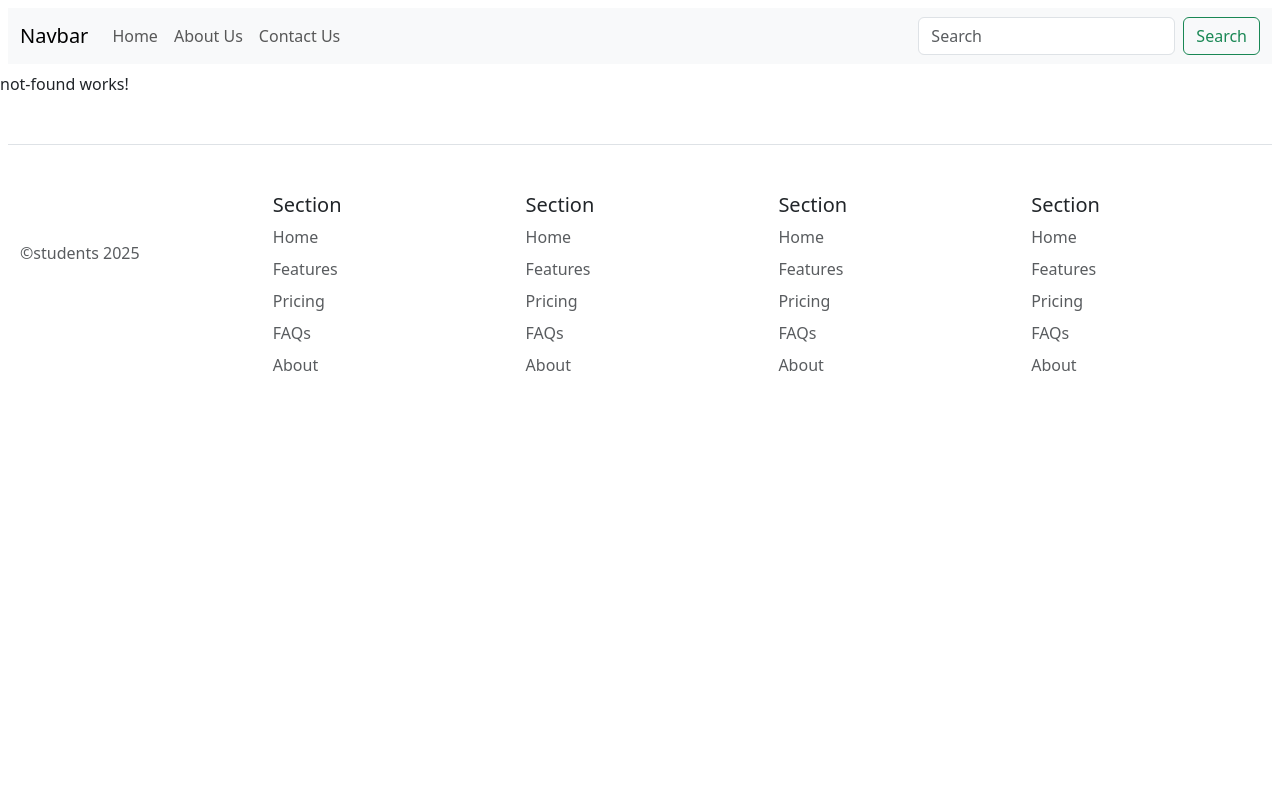
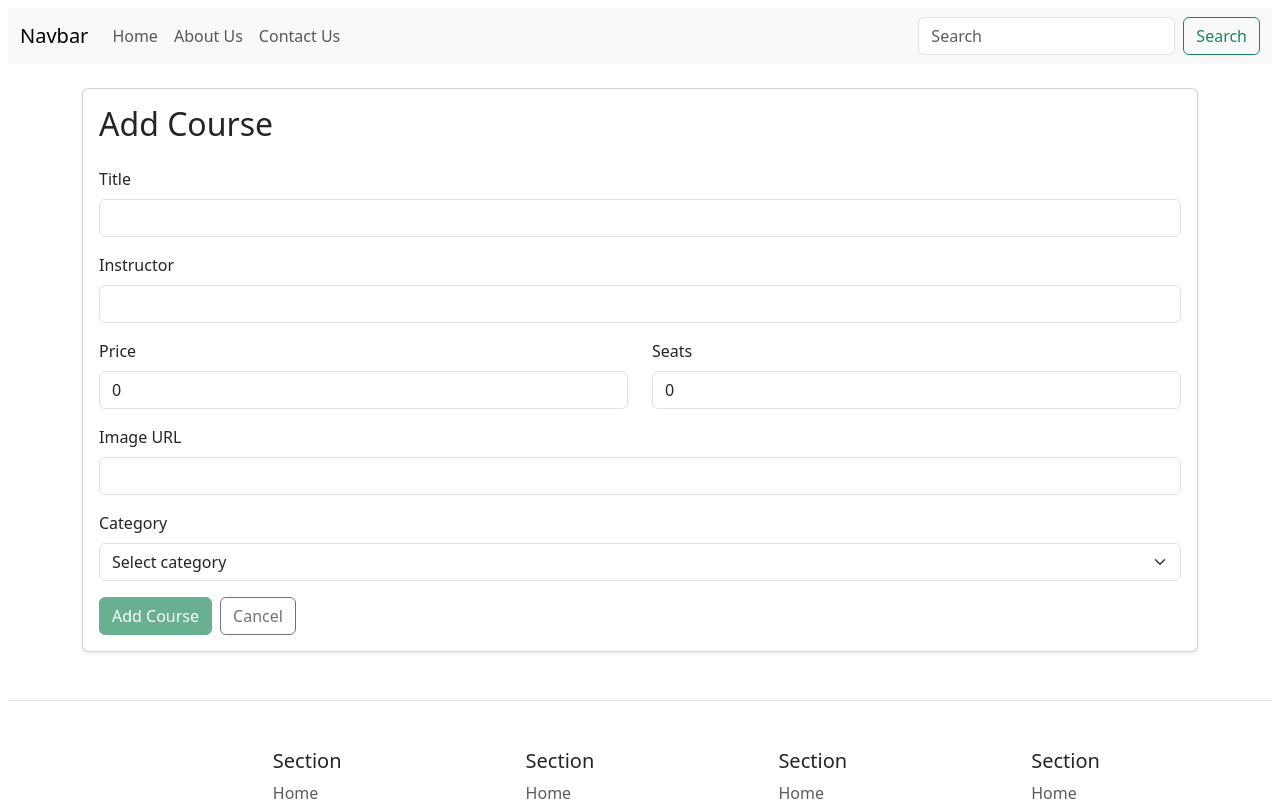
Before and after one commit to Shaza-Elshimy/Angular-labs, an Angular app: page /courses/new in a window 1280 px wide. Shown: the top 801 px of the page. Built offline with nearby package versions, Linux system fonts and the light colour scheme; no server answers.

Commit message:
add course form component and add ,update and delete operations

```diff
--- a/src/app/app.routes.ts
+++ b/src/app/app.routes.ts
@@ -4,12 +4,15 @@ import { AboutAs } from './components/about-as/about-as';
 import { ContactUs } from './components/contact-us/contact-us';
 import { NotFound } from './components/not-found/not-found';
 import { CourseDetails } from './components/course-details/course-details';
+import { CourseForm } from './components/course-form/course-form';
 
 export const routes: Routes = [
     {path:'',redirectTo:'home',pathMatch:'full'},
     {path:'home',component:Home},
     {path:'aboutUs',component:AboutAs},
     {path:'contactUs',component:ContactUs},
+    {path:'courses/new',component:CourseForm},
+    {path:'courses/edit/:id',component:CourseForm},
     {path:'details/:id',component:CourseDetails},
     {path:'**',component:NotFound}
 ];
--- a/src/app/components/course-details/course-details.html
+++ b/src/app/components/course-details/course-details.html
@@ -6,8 +6,9 @@
             <p class="card-text">{{course.instructor}}</p>
             <p class="card-text">${{course.price}}</p>
             <p class="card-text">Seats Available: {{course.seats}}</p>
+            <p class="card-text">Category: {{course.category}}</p>
         </div>
     </div>
-}@else{
+}@else if(!isLoading && hasError){
     <p>Course not found</p>
 }
--- a/src/app/components/course-details/course-details.ts
+++ b/src/app/components/course-details/course-details.ts
@@ -1,8 +1,7 @@
-import { Component } from '@angular/core';
+import { Component, ChangeDetectorRef, OnInit, inject } from '@angular/core';
 import { ICourse } from '../../models/icourse';
 import { ApiCourses } from '../../services/api-courses';
 import { ActivatedRoute } from '@angular/router';
-import { inject } from '@angular/core';
 import { CommonModule } from '@angular/common';
 
 @Component({
@@ -11,25 +10,45 @@ import { CommonModule } from '@angular/common';
   templateUrl: './course-details.html',
   styleUrl: './course-details.css',
 })
-export class CourseDetails {
+export class CourseDetails implements OnInit {
   private activatdedRoute = inject(ActivatedRoute);
   private apiCoursesService = inject(ApiCourses);
+  private cdr = inject(ChangeDetectorRef);
   course: ICourse | null = null;
-  id: string = '';
+  isLoading = true;
+  hasError = false;
 
   ngOnInit(): void {
-    const id = this.activatdedRoute.snapshot.params['id'];
-    console.log("ID: ", id);
-    this.apiCoursesService.getCourseById(id).subscribe(({
-      next: (res) => {
-        console.log("Course Details: ", res);
-        this.course = res;
-      },
-      error: (err) => {
-        console.error("Error fetching course details: ", err);
+    this.activatdedRoute.paramMap.subscribe((params) => {
+      const id = params.get('id');
+
+      if (!id) {
+        this.course = null;
+        this.hasError = true;
+        this.isLoading = false;
+        this.cdr.detectChanges();
+        return;
       }
-    }));
 
+      this.isLoading = true;
+      this.hasError = false;
+      this.course = null;
+
+      this.apiCoursesService.getCourseById(id).subscribe({
+        next: (res) => {
+          this.course = res;
+          this.isLoading = false;
+          this.hasError = false;
+          this.cdr.detectChanges();
+        },
+        error: () => {
+          this.course = null;
+          this.hasError = true;
+          this.isLoading = false;
+          this.cdr.detectChanges();
+        }
+      });
+    });
   }
 
 }
--- /dev/null
+++ b/src/app/components/course-form/course-form.html
@@ -0,0 +1,95 @@
+<div class="container mt-4">
+  <div class="card shadow-sm">
+    <div class="card-body">
+      <h2 class="mb-4">{{ isEditMode ? 'Edit Course' : 'Add Course' }}</h2>
+
+      @if(errorMessage){
+        <div class="alert alert-danger">{{ errorMessage }}</div>
+      }
+
+      <form #courseForm="ngForm" (ngSubmit)="saveCourse()">
+        <div class="mb-3">
+          <label class="form-label">Title</label>
+          <input
+            type="text"
+            class="form-control"
+            name="title"
+            [(ngModel)]="course.title"
+            required
+          />
+        </div>
+
+        <div class="mb-3">
+          <label class="form-label">Instructor</label>
+          <input
+            type="text"
+            class="form-control"
+            name="instructor"
+            [(ngModel)]="course.instructor"
+            required
+          />
+        </div>
+
+        <div class="row">
+          <div class="col-md-6 mb-3">
+            <label class="form-label">Price</label>
+            <input
+              type="number"
+              class="form-control"
+              name="price"
+              [(ngModel)]="course.price"
+              required
+              min="0"
+            />
+          </div>
+
+          <div class="col-md-6 mb-3">
+            <label class="form-label">Seats</label>
+            <input
+              type="number"
+              class="form-control"
+              name="seats"
+              [(ngModel)]="course.seats"
+              required
+              min="0"
+            />
+          </div>
+        </div>
+
+        <div class="mb-3">
+          <label class="form-label">Image URL</label>
+          <input
+            type="text"
+            class="form-control"
+            name="image"
+            [(ngModel)]="course.image"
+            required
+          />
+        </div>
+
+        <div class="mb-3">
+          <label class="form-label">Category</label>
+          <select
+            class="form-select"
+            name="catId"
+            [(ngModel)]="course.catId"
+            (ngModelChange)="onCategoryChange()"
+            required
+          >
+            <option [ngValue]="0" disabled>Select category</option>
+            @for(cat of categories; track cat.catId) {
+              <option [ngValue]="cat.catId">{{ cat.catName }}</option>
+            }
+          </select>
+        </div>
+
+        <div class="d-flex gap-2">
+          <button class="btn btn-success" type="submit" [disabled]="courseForm.invalid">
+            {{ isEditMode ? 'Update Course' : 'Add Course' }}
+          </button>
+          <a class="btn btn-outline-secondary" routerLink="/home">Cancel</a>
+        </div>
+      </form>
+    </div>
+  </div>
+</div>
--- /dev/null
+++ b/src/app/components/course-form/course-form.ts
@@ -0,0 +1,99 @@
+import { CommonModule } from '@angular/common';
+import { Component, OnInit, inject } from '@angular/core';
+import { FormsModule } from '@angular/forms';
+import { ActivatedRoute, Router, RouterModule } from '@angular/router';
+import { ICourse } from '../../models/icourse';
+import { ICategory } from '../../models/icategory';
+import { ApiCourses } from '../../services/api-courses';
+import { ApiCategories } from '../../services/api-categories';
+
+@Component({
+  selector: 'app-course-form',
+  imports: [CommonModule, FormsModule, RouterModule],
+  templateUrl: './course-form.html',
+  styleUrl: './course-form.css',
+})
+export class CourseForm implements OnInit {
+  private apiCourses = inject(ApiCourses);
+  private apiCategories = inject(ApiCategories);
+  private activatedRoute = inject(ActivatedRoute);
+  private router = inject(Router);
+
+  categories: ICategory[] = [];
+  courseId: string | null = null;
+  isEditMode = false;
+  errorMessage = '';
+
+  course: Omit<ICourse, 'id'> = {
+    title: '',
+    instructor: '',
+    price: 0,
+    seats: 0,
+    image: '',
+    catId: 0,
+    category: '',
+  };
+
+  ngOnInit(): void {
+    this.loadCategories();
+
+    this.courseId = this.activatedRoute.snapshot.paramMap.get('id');
+    this.isEditMode = !!this.courseId;
+
+    if (this.courseId) {
+      this.apiCourses.getCourseById(this.courseId).subscribe({
+        next: (res) => {
+          const { id, ...courseData } = res;
+          this.course = {
+            ...courseData,
+            catId: Number(courseData.catId),
+            price: Number(courseData.price),
+            seats: Number(courseData.seats),
+          };
+        },
+        error: () => {
+          this.errorMessage = 'Unable to load course data.';
+        },
+      });
+    }
+  }
+
+  loadCategories(): void {
+    this.apiCategories.getAllCategories().subscribe({
+      next: (res) => {
+        this.categories = res.map((cat: any) => ({
+          catId: Number(cat.catId ?? cat.id ?? 0),
+          catName: cat.catName,
+        }));
+      },
+      error: () => {
+        this.errorMessage = 'Unable to load categories.';
+      },
+    });
+  }
+
+  onCategoryChange(): void {
+    const selectedCategory = this.categories.find(
+      (cat) => Number(cat.catId) === Number(this.course.catId)
+    );
+
+    this.course.category = selectedCategory?.catName ?? '';
+  }
+
+  saveCourse(): void {
+    this.onCategoryChange();
+
+    const request = this.isEditMode && this.courseId
+      ? this.apiCourses.updateCourse(this.courseId, this.course)
+      : this.apiCourses.addNewCourse(this.course);
+
+    request.subscribe({
+      next: () => this.router.navigateByUrl('/home'),
+      error: () => {
+        this.errorMessage = this.isEditMode
+          ? 'Unable to update course.'
+          : 'Unable to add course.';
+      },
+    });
+  }
+}
--- a/src/app/components/courses/courses.html
+++ b/src/app/components/courses/courses.html
@@ -1,3 +1,7 @@
+<div class="d-flex justify-content-end mb-3">
+    <button class="btn btn-success" (click)="navigateToAddCourse()">Add Course</button>
+</div>
+
 <div class="row">
     @for(course of filteredCourses(); track course.id) {
     <div class="card m-3" style="width: 25rem;" [ngStyle]="{'background-color':course.seats<=2?'#ffe5e5':'white'}">
@@ -19,7 +23,9 @@
             <p class="card-text">Category: {{course.category}}</p>
             <button class="btn btn-primary m-2" [disabled]="course.seats===0" (click)="register(course)">Register</button>
              <button class="btn btn-primary m-2" appAppDisableAfterClick>Click Me</button>
-             <button class="btn btn-primary m-2" (click)="navigateToDetails(course.id)">View Details</button>
+             <button class="btn btn-info m-2" (click)="navigateToDetails(course.id)">View Details</button>
+             <button class="btn btn-warning m-2" (click)="navigateToEditCourse(course.id)">Edit</button>
+             <button class="btn btn-danger m-2" (click)="deleteCourse(course.id)">Delete</button>
         </div>
     </div>
 }
--- a/src/app/components/courses/courses.ts
+++ b/src/app/components/courses/courses.ts
@@ -37,10 +37,7 @@ export class Courses implements OnChanges, OnInit {
   totalPrice: number = 0;
 
   ngOnInit(): void {
-    this.apiCoursesService.getAllCourses().subscribe((res) => {
-      this.courses.set(res);
-      this.filterCourses();
-    });
+    this.loadCourses();
   }
 
   ngOnChanges(): void {
@@ -69,6 +66,13 @@ export class Courses implements OnChanges, OnInit {
     );
   }
 
+  loadCourses(): void {
+    this.apiCoursesService.getAllCourses().subscribe((res) => {
+      this.courses.set(res);
+      this.filterCourses();
+    });
+  }
+
   register(course: ICourse) {
     if (course.seats > 0) {
       this.totalPrice += course.price;
@@ -88,4 +92,24 @@ export class Courses implements OnChanges, OnInit {
   navigateToDetails(id: number | string) {
     this.router.navigateByUrl(`/details/${id}`);
   }
+
+  navigateToAddCourse(): void {
+    this.router.navigateByUrl('/courses/new');
+  }
+
+  navigateToEditCourse(id: number | string): void {
+    this.router.navigateByUrl(`/courses/edit/${id}`);
+  }
+
+  deleteCourse(id: string): void {
+    this.apiCoursesService.deleteCourse(id).subscribe({
+      next: () => {
+        this.courses.update((courses) => courses.filter((course) => course.id !== id));
+        this.filterCourses();
+      },
+      error: (err) => {
+        console.error('Error deleting course:', err);
+      },
+    });
+  }
 }
--- a/src/app/services/api-courses.ts
+++ b/src/app/services/api-courses.ts
@@ -3,6 +3,7 @@ import { HttpClient } from '@angular/common/http';
 import { inject } from '@angular/core';
 import { ICourse } from '../models/icourse';
 import { Observable } from 'rxjs';
+
 @Injectable({
   providedIn: 'root',
 })
@@ -10,19 +11,27 @@ export class ApiCourses {
   private httpClient = inject(HttpClient);
   private apiUrl = 'https://69d103e090cd06523d5dc528.mockapi.io/courses';
 
-  getAllCourses():Observable<ICourse[]> {
+  getAllCourses(): Observable<ICourse[]> {
     return this.httpClient.get<ICourse[]>(this.apiUrl);
   }
 
-  getCoursesByCatId(catId:number):Observable<ICourse[]>{
+  getCoursesByCatId(catId: number): Observable<ICourse[]> {
     return this.httpClient.get<ICourse[]>(`${this.apiUrl}?catId=${catId}`);
   }
 
-  getCourseById(id:string):Observable<ICourse>{
+  getCourseById(id: string): Observable<ICourse> {
     return this.httpClient.get<ICourse>(`${this.apiUrl}/${id}`);
   }
 
-  addNewCourse(course:ICourse):Observable<ICourse> {
-    return this.httpClient.post<ICourse>(this.apiUrl, JSON.stringify(course));
+  addNewCourse(course: Omit<ICourse, 'id'>): Observable<ICourse> {
+    return this.httpClient.post<ICourse>(this.apiUrl, course);
+  }
+
+  updateCourse(id: string, course: Partial<ICourse>): Observable<ICourse> {
+    return this.httpClient.put<ICourse>(`${this.apiUrl}/${id}`, course);
+  }
+
+  deleteCourse(id: string): Observable<void> {
+    return this.httpClient.delete<void>(`${this.apiUrl}/${id}`);
   }
 }
```
Also changed, not shown: src/app/components/course-form/course-form.css (added), 1 other file (tests, documents, lock files or other folders).
